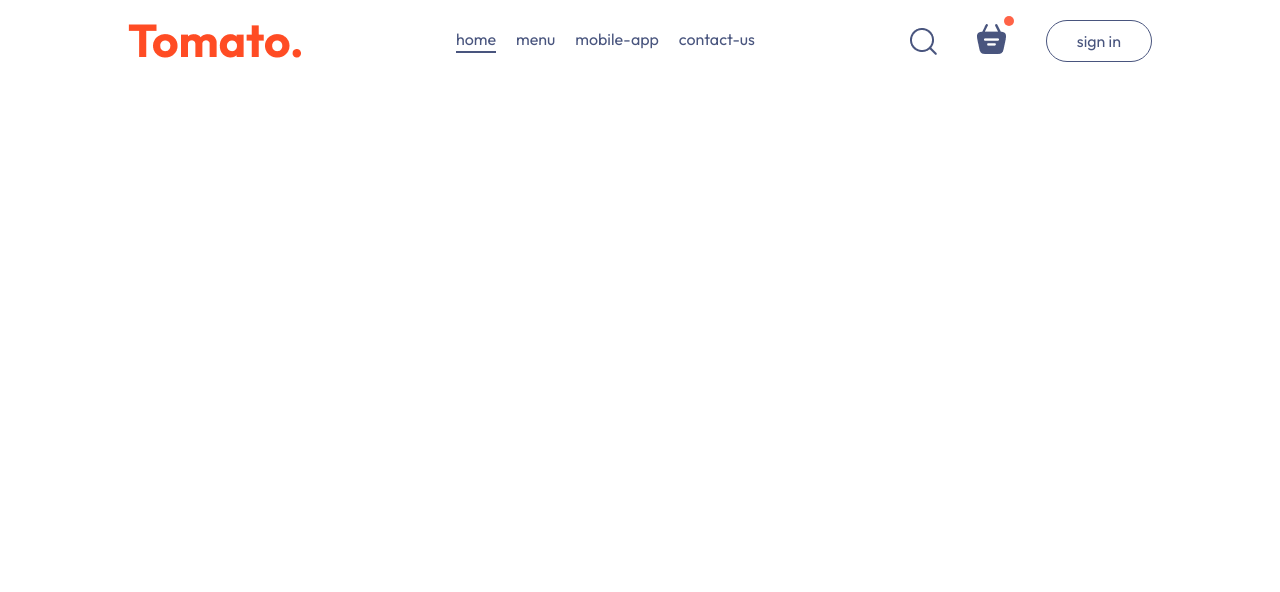
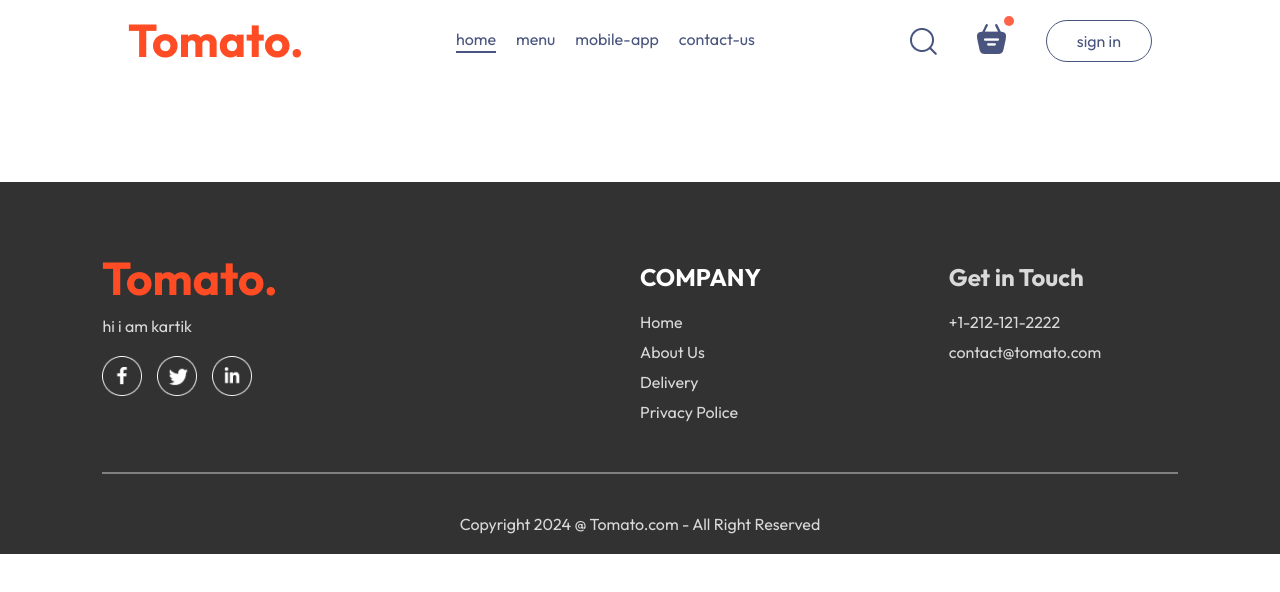
Before and after one commit to karthikbrj/Food-App, a React (Vite) app in the folder front-end/: page /placeOrder in a window 1280 px wide. Shown: the top 592 px of the page. Built offline with nearby package versions, Linux system fonts and the light colour scheme.

Commit message:
added footer

```diff
--- a/front-end/src/App.jsx
+++ b/front-end/src/App.jsx
@@ -4,10 +4,11 @@
 import Home from "./pages/Home/Home.jsx";
 import Cart from "./pages/Cart/Cart.jsx";
 import PlaceOrder from "./pages/PlaceOrder/PlaceOrder.jsx";
+import Footer from "./components/Footer/Footer.jsx";
 
 const App = () => {
   return (
-    <div className="app">
+   <> <div className="app">
       <Navbar />
       <Routes>
         <Route path="/" element={<Home />} />
@@ -15,6 +16,8 @@
         <Route path="/placeOrder" element={<PlaceOrder />} />
       </Routes>
     </div>
+    <Footer/>
+    </>
   );
 };
 
--- /dev/null
+++ b/front-end/src/components/Footer/Footer.css
@@ -0,0 +1,44 @@
+.footer{
+    color: #d9d9d9;
+    background-color: #323232;
+    display: flex;
+    flex-direction: column;
+    align-items: center;
+    gap: 20px;
+    padding: 20px 8vw;
+    padding-top: 80px;
+    margin-top: 100px;
+}
+.footer-content{
+    width: 100%;
+    display: grid;
+    grid-template-columns: 2fr 1fr 1fr;
+    gap: 80px;
+}
+.footer-content-left ,.footer-content-right, .footer-content-center{
+    display: flex;
+    flex-direction: column;
+    align-items: start;
+    gap: 20px;
+}
+
+.footer-content-left li,.footer-content-right li, .footer-content-center li{
+    list-style: none;
+    margin-bottom: 10px;
+    cursor: pointer;
+
+}
+.footer-content-right h2, .footer-content-center h2{
+    color: white;
+}
+.footer-social-icons img{
+    width: 40px;
+    margin-right: 15px;
+}
+.footer hr{
+    width: 100%;
+    height: 2px;
+    margin: 20px 0px;
+    background-color: gray;
+    border: none;
+}
--- /dev/null
+++ b/front-end/src/components/Footer/Footer.jsx
@@ -0,0 +1,40 @@
+import React from 'react'
+import "./Footer.css"
+import { assets } from '../../assets/assets'
+const Footer = () => {
+  return (
+    <div className='footer' id='footer'>
+        <div className="footer-content">
+            <div className='footer-content-left'>
+                <img src={assets.logo} alt="" />
+                <p>hi i am kartik</p>
+                <div className="footer-social-icons">
+                    <img src={assets.facebook_icon} alt="" />
+                    <img src={assets.twitter_icon} alt="" />
+                    <img src={assets.linkedin_icon} alt="" />
+                </div>
+            </div>
+            <div className='footer-content-center'>
+                <h2>COMPANY</h2>
+                <ul>
+                    <li>Home</li>
+                    <li>About Us</li>
+                    <li>Delivery</li>
+                    <li>Privacy Police</li>
+                </ul>
+            </div>
+            <div className='footer-content-left'>
+                <h2>Get in Touch</h2>
+                <ul>
+                    <li>+1-212-121-2222</li>
+                    <li>contact@tomato.com</li>
+                </ul>
+            </div>
+        </div>
+        <hr />
+        <p className='footer-copyright'>Copyright 2024 @ Tomato.com - All Right Reserved</p>
+    </div>
+  )
+}
+
+export default Footer
```
